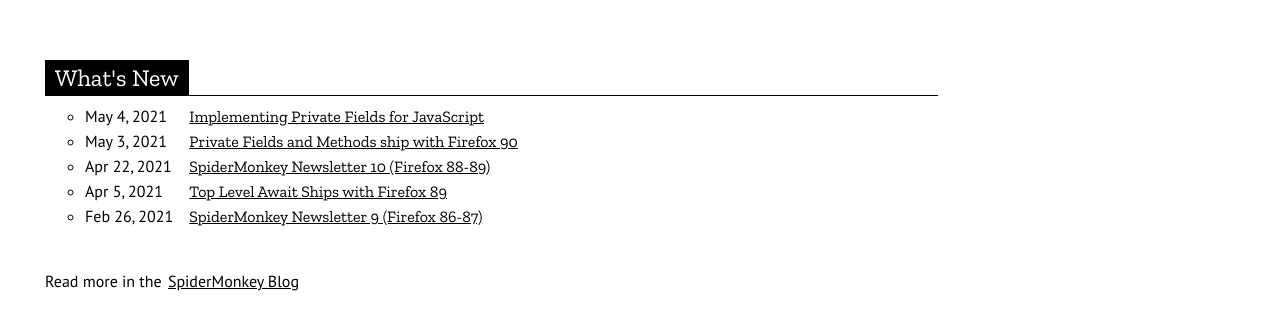
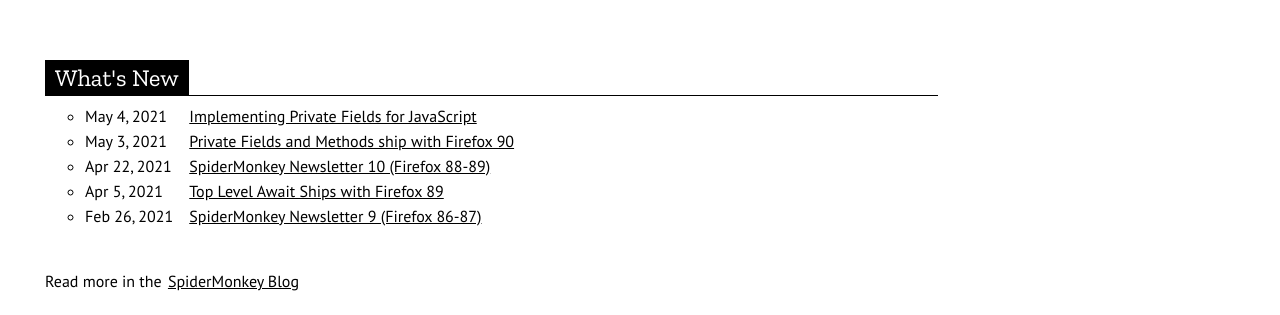
Before and after one commit to mozilla-spidermonkey/spidermonkey.dev, a Jekyll site: the page built from index.markdown, in a window 1280 px wide. Shown: the part 274-589 px from the top of the page. Built offline with Jekyll 4.4.1, drawn with Linux system fonts in a browser that asks for light colours; nearby versions of some CDN libraries.

Commit message:
use pt-sans for whats new section

```diff
--- a/_sass/_blog.scss
+++ b/_sass/_blog.scss
@@ -47,9 +47,10 @@
     &-title {
       display: inline-block;
       a,
-      h3 {
+      h4 {
         padding: inherit;
         margin-left: 0;
+        font-family: PT-Sans-S55;
       }
     }
     &-meta {
```
